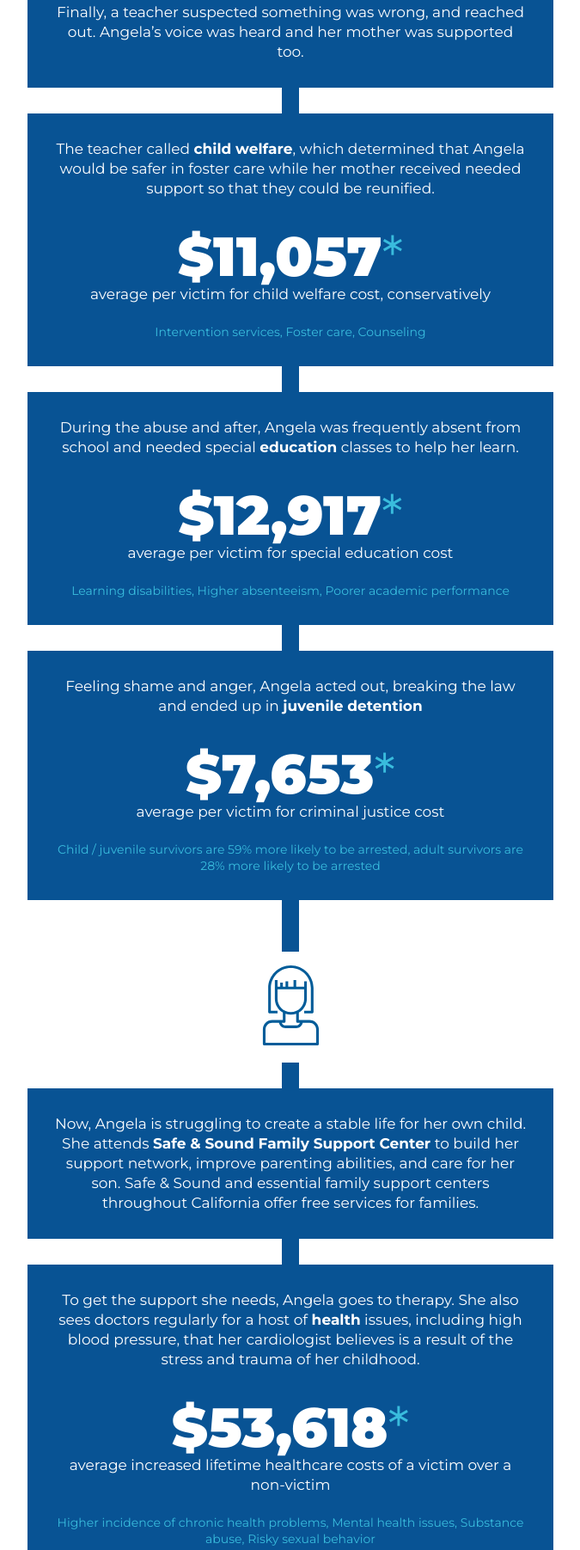
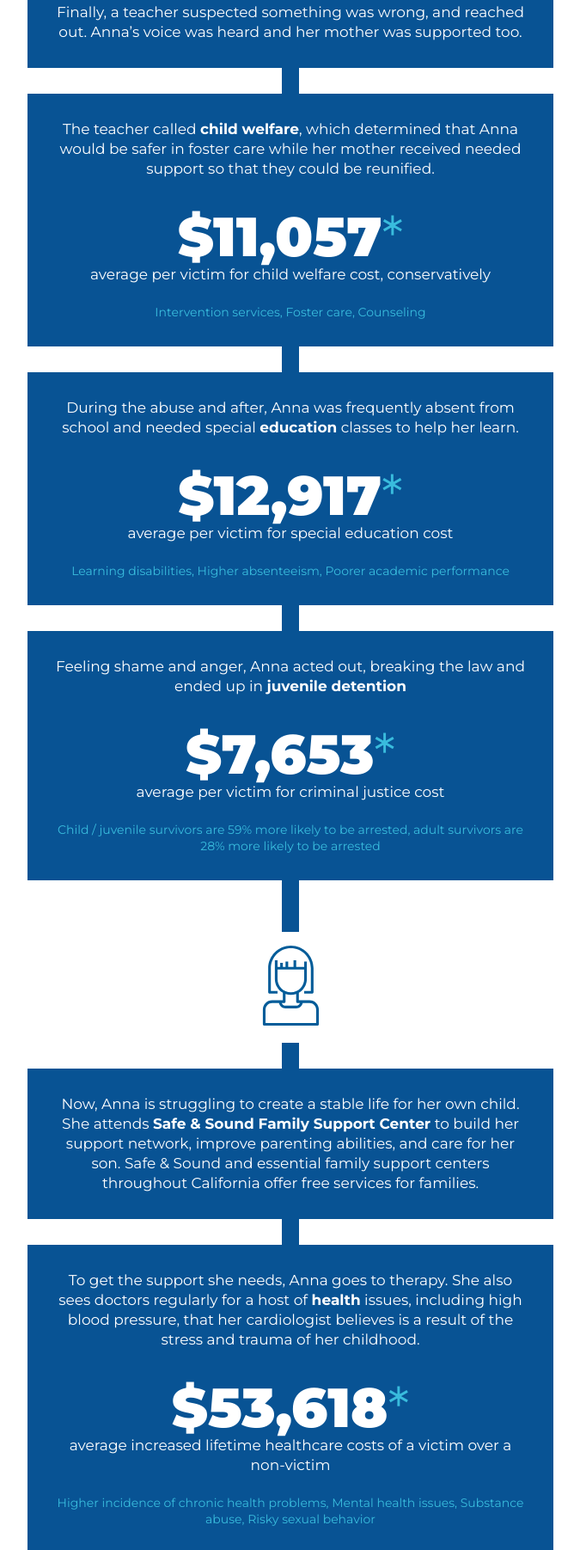
Before and after one commit to SFCAPC/2019-CA-Report, a plain HTML site: page index.html in a window 1280 px wide. Shown: the part 3808-5611 px from the top of the page at 86% size, without its empty margins (302-977 px from the left). Drawn offline with Linux system fonts and the light colour scheme; a web font is replaced by a local one.

Commit message:
Add files via upload
Changed Angela to Anna

```diff
--- a/index.html
+++ b/index.html
@@ -149,7 +149,7 @@
 			</figure>
 			<div class="meetAnna-line meetAnna-line_1 meetAnna-line_double js-toFadeIn js-toFadeIn_slow"></div>
 			<div class="meetAnna-infoBox meetAnna-infoBox_1 js-toFadeIn js-toFadeIn_slow">
-				<p>She wanted to own a grocery store when she was growing up. Starting at 10 years old Angela’s mom’s boyfriend began to abuse her.</p>
+				<p>She wanted to own a grocery store when she was growing up. Starting at 10 years old Anna’s mom’s boyfriend began to abuse her.</p>
 			</div>
 			<div class="meetAnna-line meetAnna-line_2 js-toFadeIn js-toFadeIn_slow"></div>
 			<div class="meetAnna-infoBox meetAnna-infoBox_2 js-toFadeIn js-toFadeIn_slow">
@@ -157,25 +157,25 @@
 			</div>
 			<div class="meetAnna-line meetAnna-line_3 js-toFadeIn js-toFadeIn_slow"></div>
 			<div class="meetAnna-infoBox meetAnna-infoBox_3 js-toFadeIn js-toFadeIn_slow">
-				<p>Finally, a teacher suspected something was wrong, and reached out. Angela’s voice was heard and her mother was supported too.</p>
+				<p>Finally, a teacher suspected something was wrong, and reached out. Anna’s voice was heard and her mother was supported too.</p>
 			</div>
 			<div class="meetAnna-line meetAnna-line_4 js-toFadeIn js-toFadeIn_slow"></div>
 			<div class="meetAnna-infoBox meetAnna-infoBox_4 js-toFadeIn js-toFadeIn_slow">
-				<p>The teacher called <strong>child welfare</strong>, which determined that Angela would be safer in foster care while her mother received needed support so that they could be reunified.</p>
+				<p>The teacher called <strong>child welfare</strong>, which determined that Anna would be safer in foster care while her mother received needed support so that they could be reunified.</p>
 				<h1>$11,057<span class="meetAnna-infoBox-asterisk">*</span></h1>
 				<p>average per victim for child welfare cost, conservatively</p>
 				<span class="meetAnna-careCategories">Intervention services, Foster care, Counseling</span>
 			</div>
 			<div class="meetAnna-line meetAnna-line_5 js-toFadeIn js-toFadeIn_slow"></div>
 			<div class="meetAnna-infoBox meetAnna-infoBox_5 js-toFadeIn js-toFadeIn_slow">
-				<p>During the abuse and after, Angela was frequently absent from school and needed special <strong>education</strong> classes to help her learn.</p>
+				<p>During the abuse and after, Anna was frequently absent from school and needed special <strong>education</strong> classes to help her learn.</p>
 				<h1>$12,917<span class="meetAnna-infoBox-asterisk">*</span></h1>
 				<p>average per victim for special education cost</p>
 				<span class="meetAnna-careCategories">Learning disabilities, Higher absenteeism, Poorer academic performance</span>
 			</div>
 			<div class="meetAnna-line meetAnna-line_6 js-toFadeIn js-toFadeIn_slow"></div>
 			<div class="meetAnna-infoBox meetAnna-infoBox_6 js-toFadeIn js-toFadeIn_slow">
-				<p>Feeling shame and anger, Angela acted out, breaking the law and ended up in <strong>juvenile detention</strong></p>
+				<p>Feeling shame and anger, Anna acted out, breaking the law and ended up in <strong>juvenile detention</strong></p>
 				<h1>$7,653<span class="meetAnna-infoBox-asterisk">*</span></h1>
 				<p>average per victim for criminal justice cost</p>
 				<span class="meetAnna-careCategories">Child / juvenile survivors are 59% more likely to be arrested, adult survivors are 28% more likely to be arrested</span>
@@ -186,25 +186,25 @@
 			</figure>
 			<div class="meetAnna-line meetAnna-line_8 js-toFadeIn js-toFadeIn_slow"></div>
 			<div class="meetAnna-infoBox meetAnna-infoBox_7 js-toFadeIn js-toFadeIn_slow">
-				<p>Now, Angela is struggling to create a stable life for her own child. She attends <strong>Safe & Sound Family Support Center</strong> to build her support network, improve parenting abilities, and care for her son. Safe & Sound and essential family support centers throughout California offer free services for families.</p>
+				<p>Now, Anna is struggling to create a stable life for her own child. She attends <strong>Safe & Sound Family Support Center</strong> to build her support network, improve parenting abilities, and care for her son. Safe & Sound and essential family support centers throughout California offer free services for families.</p>
 			</div>
 			<div class="meetAnna-line meetAnna-line_9 js-toFadeIn js-toFadeIn_slow"></div>
 			<div class="meetAnna-infoBox meetAnna-infoBox_8 js-toFadeIn js-toFadeIn_slow">
-				<p>To get the support she needs, Angela goes to therapy. She also sees doctors regularly for a host of <strong>health</strong> issues, including high blood pressure, that her cardiologist believes is a result of the stress and trauma of her childhood.</p>
+				<p>To get the support she needs, Anna goes to therapy. She also sees doctors regularly for a host of <strong>health</strong> issues, including high blood pressure, that her cardiologist believes is a result of the stress and trauma of her childhood.</p>
 				<h1>$53,618<span class="meetAnna-infoBox-asterisk">*</span></h1>
 				<p>average increased lifetime healthcare costs of a victim over a non-victim </p>
 				<span class="meetAnna-careCategories">Higher incidence of chronic health problems, Mental health issues, Substance abuse, Risky sexual behavior</span>
 			</div>
 			<div class="meetAnna-line meetAnna-line_10 js-toFadeIn js-toFadeIn_slow"></div>
 			<div class="meetAnna-infoBox meetAnna-infoBox_9 js-toFadeIn js-toFadeIn_slow">
-				<p>Luckily Angela’s juvenile record was sealed, as it was hard enough to secure a job given her learning disability and medical requirements. Though she has work, her dream of owning a store remains unrealized as of yet and her earning potential diminished.</p>
+				<p>Luckily Anna’s juvenile record was sealed, as it was hard enough to secure a job given her learning disability and medical requirements. Though she has work, her dream of owning a store remains unrealized as of yet and her earning potential diminished.</p>
 				<h1>$183,301<span class="meetAnna-infoBox-asterisk">*</span></h1>
 				<p>average dollars loss to decreased productivity over a victim’s lifetime</p>
 				<span class="meetAnna-careCategories">Diminished earning potential, Unemployment because of everything above</span>
 			</div>
 			<div class="meetAnna-line meetAnna-line_11 js-toFadeIn js-toFadeIn_slow"></div>
 			<div class="meetAnna-infoBox meetAnna-infoBox_10 js-toFadeIn js-toFadeIn_slow">
-				<p>Angela is working hard at her job, her parenting classes, and getting her life on the path she wants for her family, but she will never forget the trauma of her childhood.</p>
+				<p>Anna is working hard at her job, her parenting classes, and getting her life on the path she wants for her family, but she will never forget the trauma of her childhood.</p>
 				<h1>$268,544<span class="meetAnna-infoBox-asterisk">*</span></h1>
 				<p>average, in 2018 dollars, total per child cost to our community as a result of maltreatment</p>
 			</div>
```
